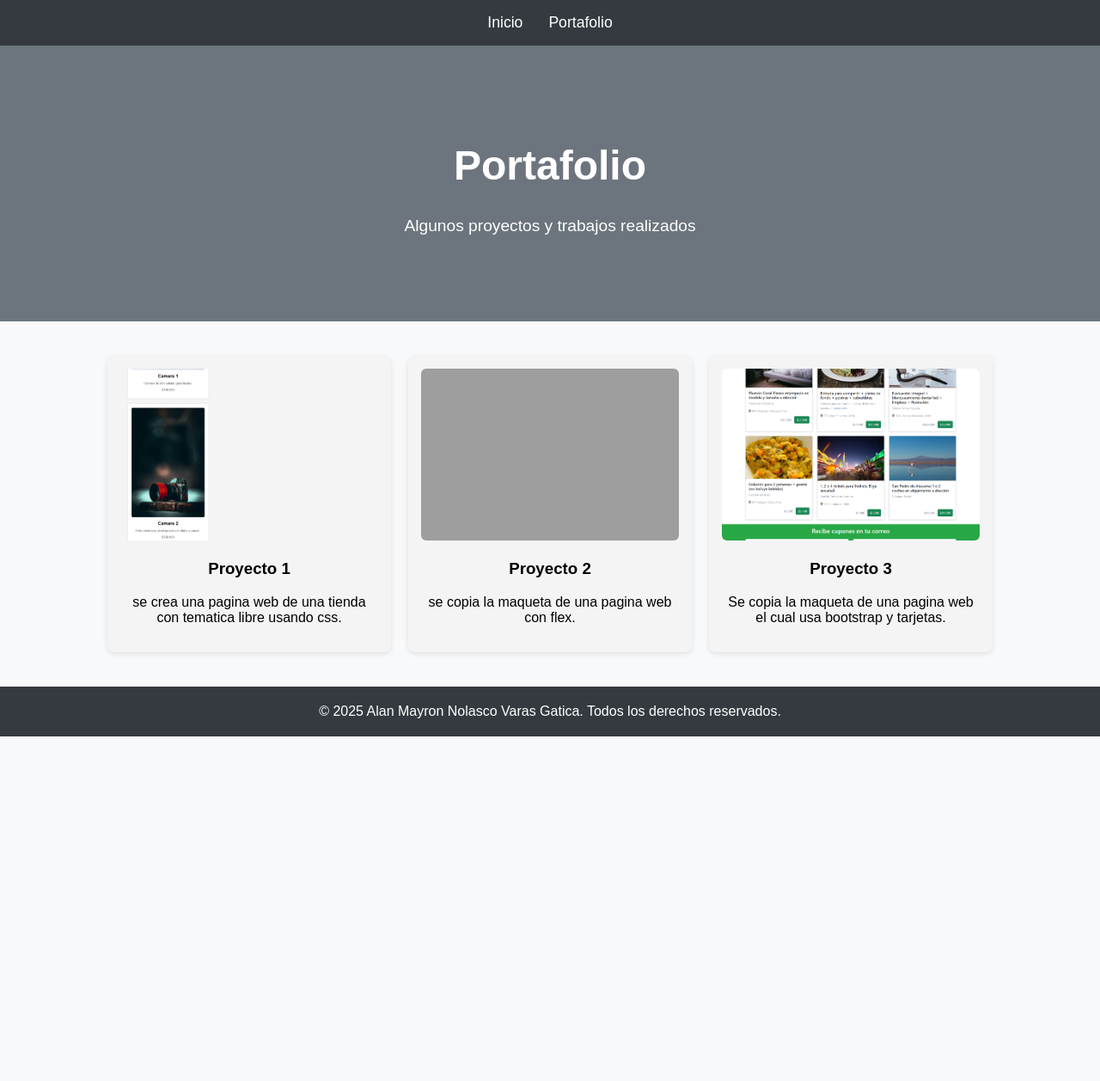
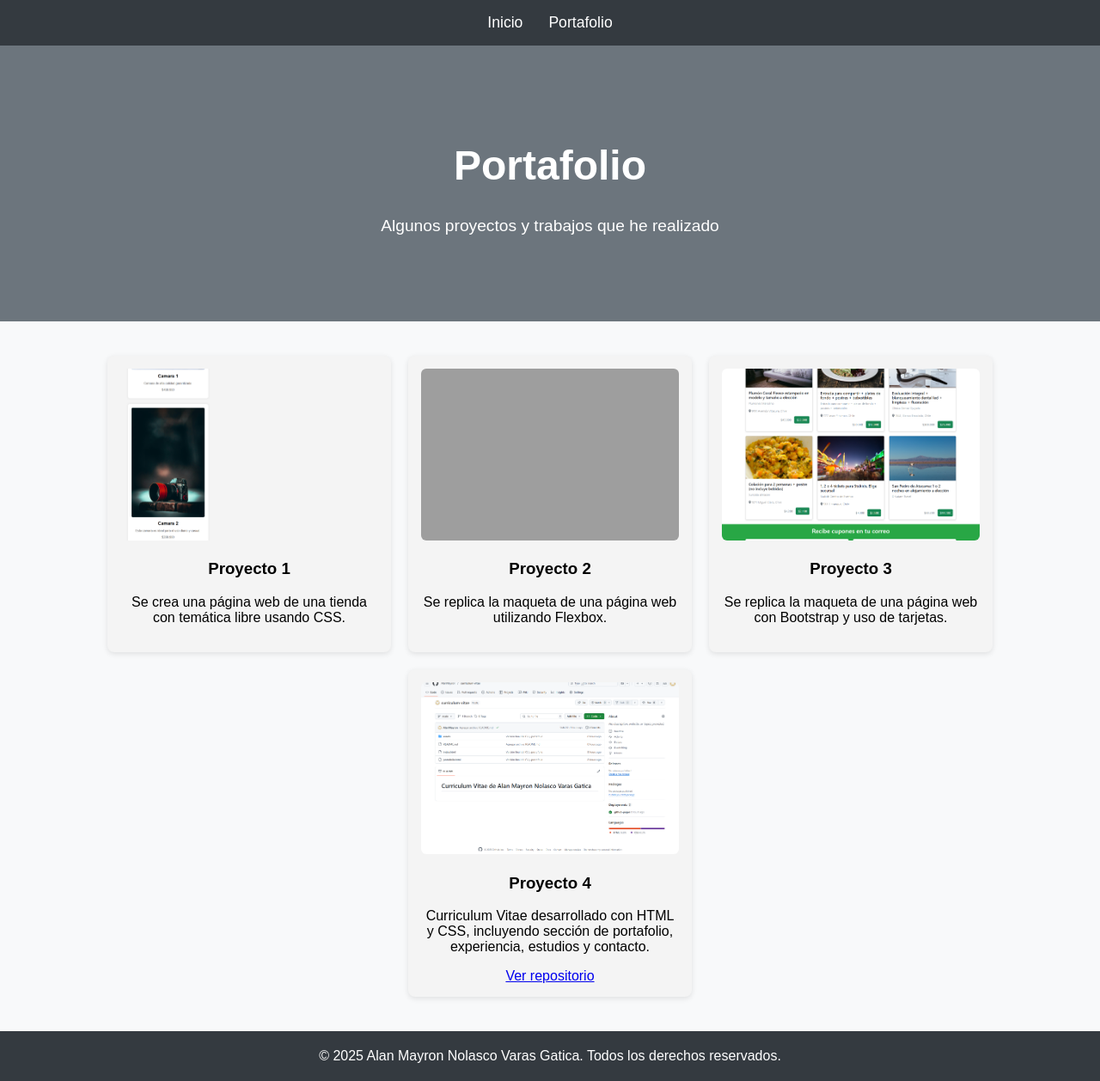
Before and after one commit to AlanMayron/curriculum-vitae, a plain HTML site: page portafolio.html in a window 1280 px wide. Shown: the whole page at 86% size. Before the commit the page ends 857 px from the top, so only its background shows below. Drawn offline with Linux system fonts and the light colour scheme; grey boxes are pictures that could not be loaded.

Commit message:
Agregué repositorio al portafolio

```diff
--- a/portafolio.html
+++ b/portafolio.html
@@ -19,7 +19,7 @@
   <!-- Encabezado -->
   <header id="Hero-Section">
     <h1>Portafolio</h1>
-    <p>Algunos proyectos y trabajos realizados</p>
+    <p>Algunos proyectos y trabajos que he realizado</p>
   </header>
 
   <!-- Galería de proyectos -->
@@ -27,19 +27,26 @@
     <div class="proyecto">
       <img src="assets/img/desafiotienda.png" alt="Proyecto 1" />
       <h3>Proyecto 1</h3>
-      <p>se crea una pagina web de una tienda con tematica libre usando css.</p>
+      <p>Se crea una página web de una tienda con temática libre usando CSS.</p>
     </div>
 
     <div class="proyecto">
       <img src="assets/img/desafioiguana.png" alt="Proyecto 2" />
       <h3>Proyecto 2</h3>
-      <p>se copia la maqueta de una pagina web con flex.</p>
+      <p>Se replica la maqueta de una página web utilizando Flexbox.</p>
     </div>
 
     <div class="proyecto">
       <img src="assets/img/desafiobootstrap.png" alt="Proyecto 3" />
       <h3>Proyecto 3</h3>
-      <p>Se copia la maqueta de una pagina web el cual usa bootstrap y tarjetas.</p>
+      <p>Se replica la maqueta de una página web con Bootstrap y uso de tarjetas.</p>
+    </div>
+
+    <div class="proyecto">
+      <img src="assets/img/repositorio.png" alt="Curriculum Vitae Web" />
+      <h3>Proyecto 4</h3>
+      <p>Curriculum Vitae desarrollado con HTML y CSS, incluyendo sección de portafolio, experiencia, estudios y contacto.</p>
+      <a href="https://github.com/AlanMayron/curriculum-vitae" target="_blank">Ver repositorio</a>
     </div>
   </section>
 
```
Also changed, not shown: assets/img/repositorio.png (added), 1 other file.
